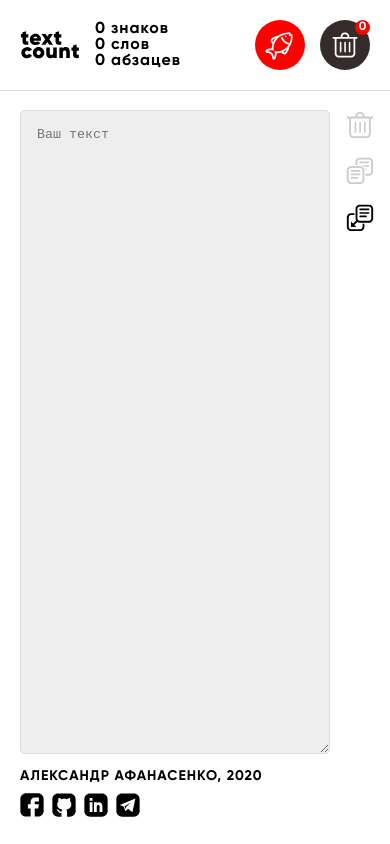
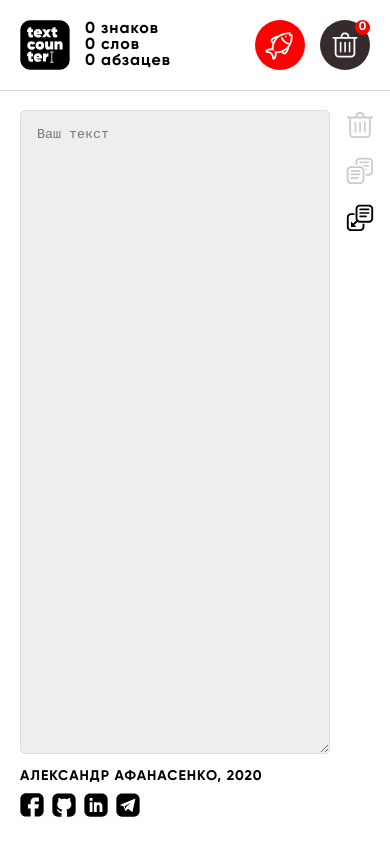
Before and after one commit to sasaafanasienka/Textcounter, a React app: page / in a window 390 px wide. Built offline with nearby package versions, Linux system fonts and the light colour scheme.

Commit message:
main logo changed

```diff
--- a/src/components/MainContent/__logo/main-content__logo.scss
+++ b/src/components/MainContent/__logo/main-content__logo.scss
@@ -1,11 +1,11 @@
 .main-content__logo {
-    width: 100px;
+    width: 50px;
     margin: 0 40px 0 0;
 }
 
 @media (max-width: 567px) {
     .main-content__logo {
-        width: 60px;
+        width: 50px;
         margin: 0 15px 0 0;
     }
 }
--- a/src/components/MainContent/main-content.scss
+++ b/src/components/MainContent/main-content.scss
@@ -20,6 +20,7 @@
 
 @media (max-width: 567px) {
     .main-content {
-        padding: 110px 60px 20px 20px
+        height: 90vh;
+        padding: 110px 60px 20px 20px;
      }
 }
```
Also changed, not shown: src/images/logo.svg, 1 other file (tests, documents, lock files or other folders).
